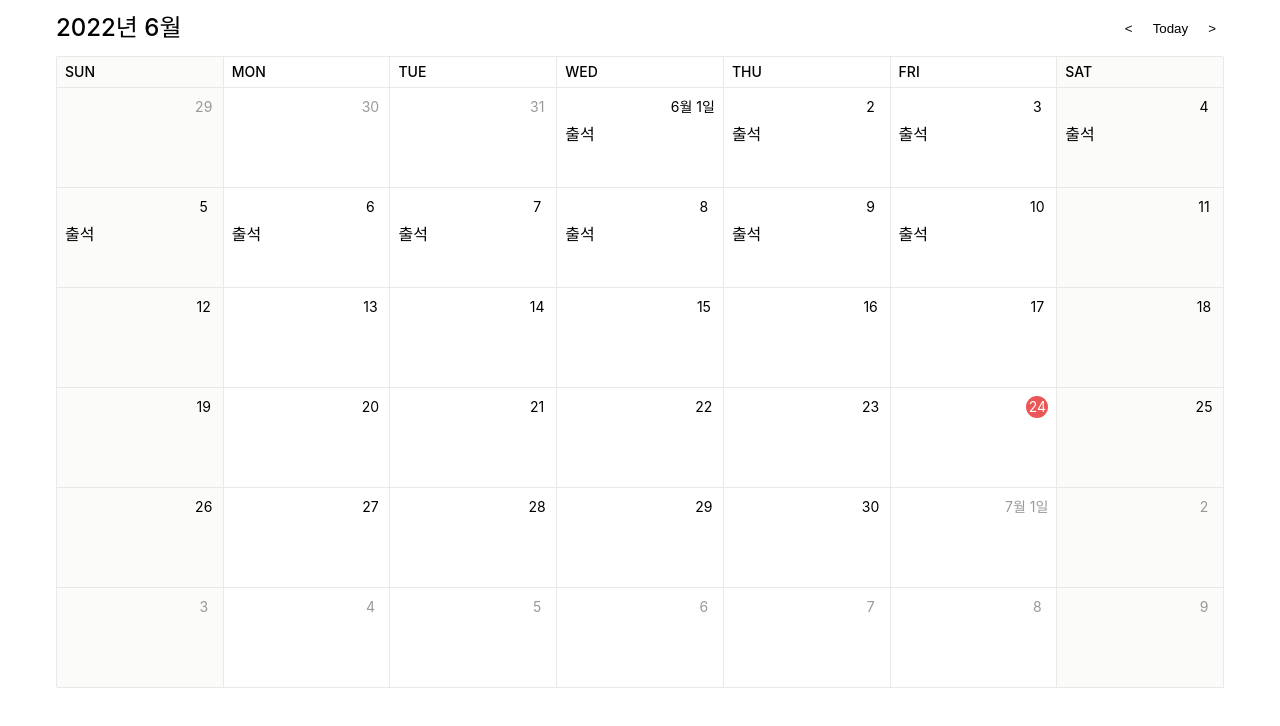
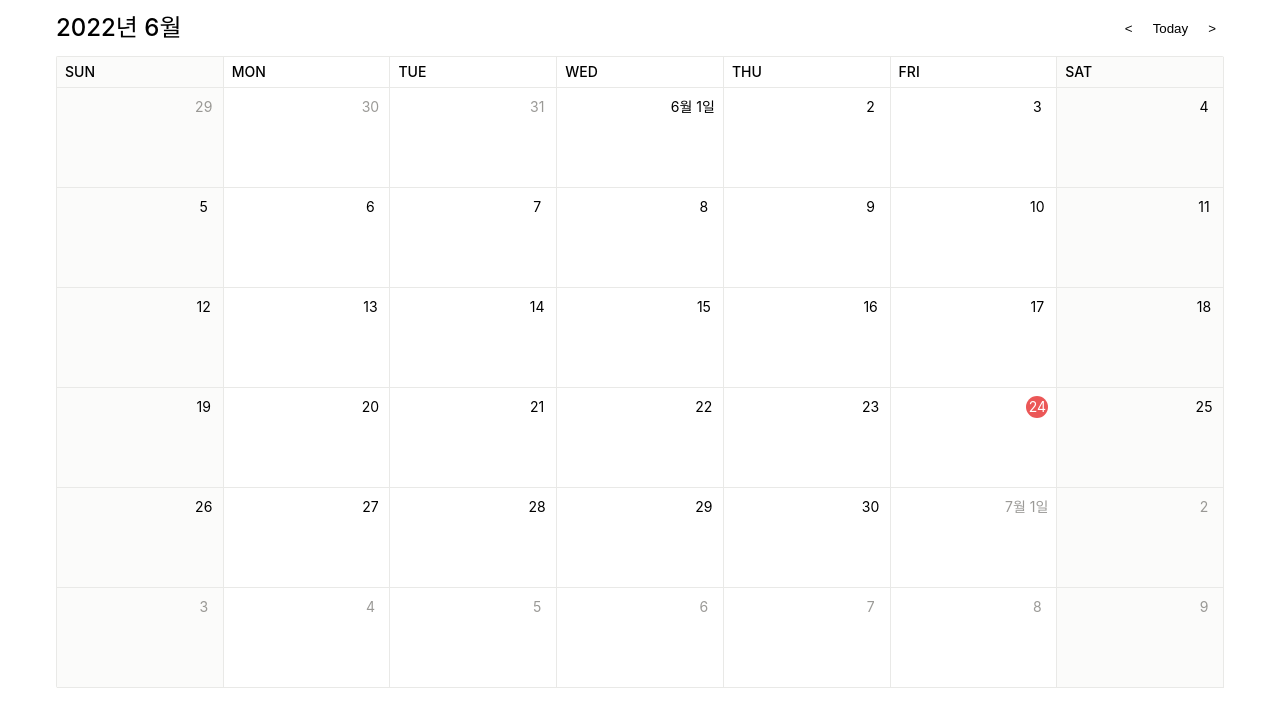
Before and after one commit to tlcode19921001/team-study-log, a React (Create React App) app: page / in a window 1280 px wide. Shown: the top 726 px of the page. Built offline with nearby package versions, Linux system fonts and the light colour scheme; no server answers.

Commit message:
feat: add bisect function feat: add useFetch hook feat: add Notfoundpage

```diff
--- a/src/api/attendance.ts
+++ b/src/api/attendance.ts
@@ -14,51 +14,51 @@ export const mockData: Attendance[] = [
   {
     id: '1',
     user: '1',
-    timestamp: '2022-06-01',
+    timestamp: '2022-10-01',
   },
   {
     id: '2',
     user: '1',
-    timestamp: '2022-06-02',
+    timestamp: '2022-10-02',
   },
   {
     id: '3',
     user: '1',
-    timestamp: '2022-06-03',
+    timestamp: '2022-10-03',
   },
   {
     id: '4',
     user: '1',
-    timestamp: '2022-06-04',
+    timestamp: '2022-10-04',
   },
   {
     id: '5',
     user: '1',
-    timestamp: '2022-06-05',
+    timestamp: '2022-10-05',
   },
   {
     id: '6',
     user: '1',
-    timestamp: '2022-06-06',
+    timestamp: '2022-10-06',
   },
   {
     id: '7',
     user: '1',
-    timestamp: '2022-06-07',
+    timestamp: '2022-10-07',
   },
   {
     id: '8',
     user: '1',
-    timestamp: '2022-06-08',
+    timestamp: '2022-10-08',
   },
   {
     id: '9',
     user: '1',
-    timestamp: '2022-06-09',
+    timestamp: '2022-10-09',
   },
   {
     id: '10',
     user: '1',
-    timestamp: '2022-06-10',
+    timestamp: '2022-10-10',
   },
 ];
--- /dev/null
+++ b/src/pages/NotFoundPage.tsx
@@ -0,0 +1,10 @@
+import styled from 'styled-components';
+import { H2 } from '../components/shared/Headings';
+
+const NotFoundPage = () => <Title>404 Not Found</Title>;
+
+export default NotFoundPage;
+
+const Title = styled(H2)`
+  text-align: center;
+`;
--- a/src/routes/router.tsx
+++ b/src/routes/router.tsx
@@ -1,10 +1,12 @@
 import { Routes, Route } from 'react-router-dom';
 import { Calender } from '../components/Calender';
+import NotFoundPage from '../pages/NotFoundPage';
 import SigninPage from '../pages/SigninPage';
 import SignupPage from '../pages/SignupPage';
 
 const Router = () => (
   <Routes>
+    <Route element={<NotFoundPage />} path="*" />
     <Route element={<Calender />} path="/" />
     <Route element={<SigninPage />} path="/signin" />
     <Route element={<SignupPage />} path="/signup" />
```
Also changed, not shown: src/hooks/shared/useFetch.ts (added, +36 -0 lines), src/utils/bisect.ts (added, +41 -0 lines), 1 other file (tests, documents, lock files or other folders).
